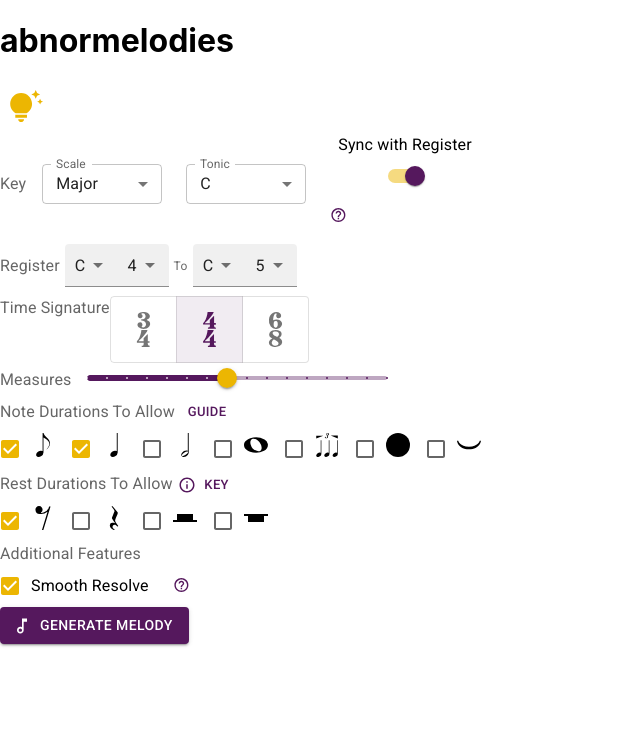
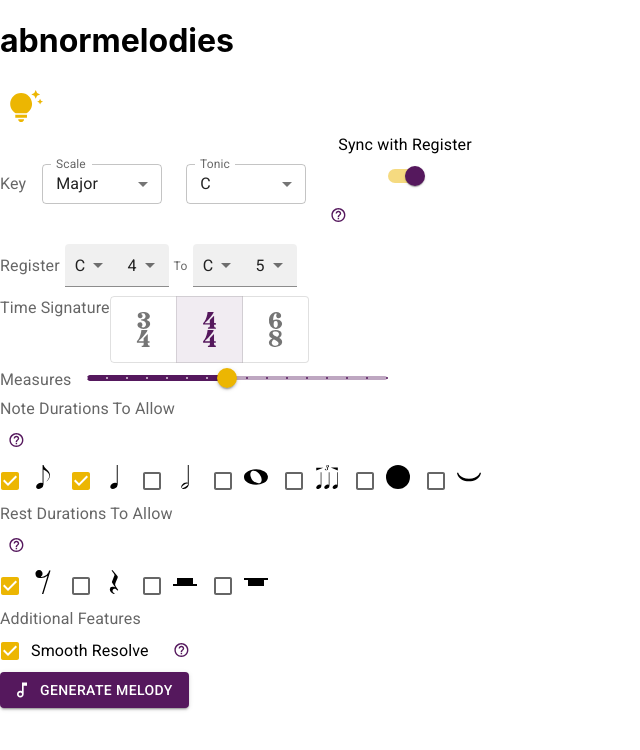
Before and after one commit to technikka/Abnormelodies_UI, a React (Create React App) app: page / in a window 1280 px wide. Shown: the top 750 px of the page, without its empty margins (0-640 px from the left). Built offline with nearby package versions, Linux system fonts and the light colour scheme.

Commit message:
change duration modals into popovers, change every component with popover to use popoverContent method

```diff
--- a/src/components/FormNoteDurations.js
+++ b/src/components/FormNoteDurations.js
@@ -7,7 +7,8 @@ import NoteEighthIcon from "../icons/NoteEighthIcon";
 import NoteTripletIcon from "../icons/NoteTripletIcon";
 import DotIcon from "../icons/DotIcon";
 import TieIcon from "../icons/TieIcon";
-import FormNoteDurationsModal from "../components/FormNoteDurationsModal";
+import TipsAndUpdatesIcon from '@mui/icons-material/TipsAndUpdates';
+import TooltipPopover from "../components/TooltipPopover";
 import {
   Grid,
   FormControlLabel,
@@ -16,6 +17,7 @@ import {
   Checkbox,
   FormHelperText,
   Tooltip,
+  Typography,
 } from "@mui/material";
 
 const FormNoteDurations = (props) => {
@@ -119,12 +121,49 @@ const FormNoteDurations = (props) => {
     return true;
   };
 
+  const popoverContent = () => {
+    return (
+      <div >
+        <Typography variant={"subtitle2"}>Notes and Augmentations</Typography>
+        <br />
+        <Typography>
+          <Typography variant="caption" style={{display: "block"}}>
+            <NoteEighthIcon /> <b>Eighth</b> - 1/8 of a whole.
+          </Typography>
+          <Typography variant="caption" style={{display: "block"}}>
+            <NoteQuarterIcon /> <b>Quarter</b> - 1/4 of a whole.
+          </Typography>
+          <Typography variant="caption" style={{display: "block"}}>
+            <NoteHalfIcon /> <b>Half</b> - 1/2 of a whole.
+          </Typography>
+          <Typography variant="caption" style={{display: "block"}}>
+            <NoteWholeIcon /> <b>Whole</b>
+          </Typography>
+          <Typography variant="caption" style={{display: "block"}}>
+            <NoteTripletIcon /> <b>Triplet</b> - the sum of the set equals 1/2 of a whole.
+          </Typography>
+          <br />
+          <Typography variant="caption" style={{display: "block"}}>
+            <DotIcon /> <b>Dots</b> - extend its note's duration by 1/2 that note's value.
+          </Typography>
+          <Typography variant="caption" style={{display: "block"}}>
+            <TieIcon /> <b>Ties</b> - connect two notes of the same pitch to create one duration.
+          </Typography>
+          <br />
+          <Typography variant="caption">
+            Check out <TipsAndUpdatesIcon fontSize="small" color="secondary"/> for more detailed information.
+          </Typography>
+        </Typography>
+      </div>
+    )
+  }
+
   return (
     <div>
       <Grid container direction="column">
         <Grid item>
           <FormLabel>Note Durations To Allow</FormLabel>
-          <FormNoteDurationsModal  />
+          <TooltipPopover content={popoverContent()}/>
         </Grid>
 
         <Grid item>
--- a/src/components/FormNoteDurationsModal.js
+++ /dev/null
@@ -1,75 +0,0 @@
-import NoteWholeIcon from "../icons/NoteWholeIcon";
-import NoteHalfIcon from "../icons/NoteHalfIcon";
-import NoteQuarterIcon from "../icons/NoteQuarterIcon";
-import NoteEighthIcon from "../icons/NoteEighthIcon";
-import NoteTripletIcon from "../icons/NoteTripletIcon";
-import DotIcon from "../icons/DotIcon";
-import TieIcon from "../icons/TieIcon";
-import TipsAndUpdatesIcon from '@mui/icons-material/TipsAndUpdates';
-import { Modal, Button, Box, Typography, Tooltip } from "@mui/material";
-import { useState } from "react";
-
-const FormNoteDurationsModal = () => {
-  const [open, setOpen] = useState(false);
-  const handleOpen = () => setOpen(true);
-  const handleClose = () => setOpen(false);
-
-  const style = {
-    position: 'absolute',
-    top: '50%',
-    left: '50%',
-    transform: 'translate(-50%, -50%)',
-    width: "300px",
-    maxWidth: 800,
-    bgcolor: 'background.paper',
-    border: '2px solid #000',
-    boxShadow: 24,
-    p: 4,
-  };
-
-  return (
-    <div style={{ display: "inline-block" }}>
-      <Tooltip title="View note values" placement="right" disableInteractive>
-        <Button variant="text" size="small" onClick={handleOpen}>
-          Guide
-        </Button>
-      </Tooltip>
-      <Modal open={open} onClose={handleClose}>
-        <Box sx={style}>
-          <Typography variant={"h6"}>Notes and Augmentations</Typography>
-          <br />
-          <Typography>
-            <Typography>
-              <NoteEighthIcon /> <b>Eighth</b> - 1/8 of a whole.
-            </Typography>
-            <Typography>
-              <NoteQuarterIcon /> <b>Quarter</b> - 1/4 of a whole.
-            </Typography>
-            <Typography>
-              <NoteHalfIcon /> <b>Half</b> - 1/2 of a whole.
-            </Typography>
-            <Typography>
-              <NoteWholeIcon /> <b>Whole</b>
-            </Typography>
-            <Typography>
-              <NoteTripletIcon /> <b>Triplet</b> - the sum of the set equals 1/2 of a whole.
-            </Typography>
-            <br />
-            <Typography>
-              <DotIcon /> <b>Dots</b> - extend its note's duration by 1/2 that note's value.
-            </Typography>
-            <Typography>
-              <TieIcon /> <b>Ties</b> - connect two notes of the same pitch to create one duration.
-            </Typography>
-            <br />
-            <Typography variant="body2">
-              Check out <TipsAndUpdatesIcon fontSize="small" color="secondary"/> for more detailed information.
-            </Typography>
-          </Typography>
-        </Box>
-      </Modal>
-    </div>
-  );
-};
-
-export default FormNoteDurationsModal;
--- a/src/components/FormPitch.js
+++ b/src/components/FormPitch.js
@@ -10,7 +10,8 @@ import {
   Select,
   MenuItem,
   FormControlLabel,
-  FormLabel
+  FormLabel,
+  Typography,
 } from "@mui/material";
 
 const FormPitch = (props) => {
@@ -47,6 +48,18 @@ const FormPitch = (props) => {
         </MenuItem>
       );
     });
+  };
+
+  const popoverContent = () => {
+    return (
+      <div>
+        <Typography variant="caption">
+          <b>Sync With Register:</b> when active, register selection changes to
+          match the tonic you select here. You can still change the register
+          notes, but they'll sync with the key tonic again if you change it.
+        </Typography>
+      </div>
+    );
   };
 
   return (
@@ -93,9 +106,7 @@ const FormPitch = (props) => {
             onChange={props.handleSyncTonicsChange}
             labelPlacement="top"
           />
-          <TooltipPopover content="
-          Sync With Register: when active, register selection changes to match the tonic you select here. You can still change the register notes, but they'll sync with the key tonic again if you change it.
-          "/>
+          <TooltipPopover content={popoverContent()} />
         </Grid>
       </Grid>
 
--- a/src/components/FormRestDurations.js
+++ b/src/components/FormRestDurations.js
@@ -2,13 +2,15 @@ import RestWholeIcon from "../icons/RestWholeIcon";
 import RestHalfIcon from "../icons/RestHalfIcon";
 import RestQuarterIcon from "../icons/RestQuarterIcon";
 import RestEighthIcon from "../icons/RestEighthIcon";
-import FormRestDurationsModal from "../components/FormRestDurationsModal";
+import TooltipPopover from "../components/TooltipPopover";
+import TipsAndUpdatesIcon from '@mui/icons-material/TipsAndUpdates';
 import {
   Grid,
   FormControlLabel,
   FormLabel,
   FormGroup,
-  Checkbox
+  Checkbox,
+  Typography
 } from "@mui/material";
 
 const FormRestDurations = (props) => {
@@ -28,12 +30,39 @@ const FormRestDurations = (props) => {
     return false
   }
 
+  const popoverContent = () => {
+    return (
+      <div>
+        <Typography variant={"subtitle2"}>Rests</Typography>
+          <br />
+          <Typography>
+            <Typography variant="caption" style={{display: "block"}}>
+              <RestEighthIcon /> <b>Eighth</b> - 1/8 of a whole.
+            </Typography>
+            <Typography variant="caption" style={{display: "block"}}>
+              <RestQuarterIcon /> <b>Quarter</b> - 1/4 of a whole.
+            </Typography>
+            <Typography variant="caption" style={{display: "block"}}>
+              <RestHalfIcon /> <b>Half</b> - 1/2 of a whole.
+            </Typography>
+            <Typography variant="caption" style={{display: "block"}}>
+              <RestWholeIcon /> <b>Whole</b>
+            </Typography>
+            <br />
+            <Typography variant="caption" style={{display: "block"}}>
+              Check out <TipsAndUpdatesIcon fontSize="small" color="secondary"/> for more detailed information.
+            </Typography>
+          </Typography>
+      </div>
+    )
+  }
+
   return (
     <div>
       <Grid container direction="column">
         <Grid item>
           <FormLabel>Rest Durations To Allow</FormLabel>
-          <FormRestDurationsModal />
+          <TooltipPopover content={popoverContent()} />
         </Grid>
 
         <Grid item>
--- a/src/components/FormRestDurationsModal.js
+++ /dev/null
@@ -1,64 +0,0 @@
-import RestWholeIcon from "../icons/RestWholeIcon";
-import RestHalfIcon from "../icons/RestHalfIcon";
-import RestQuarterIcon from "../icons/RestQuarterIcon";
-import RestEighthIcon from "../icons/RestEighthIcon";
-import InfoOutlinedIcon from '@mui/icons-material/InfoOutlined';
-import TipsAndUpdatesIcon from '@mui/icons-material/TipsAndUpdates';
-import { Modal, Button, Box, Typography, Tooltip } from "@mui/material";
-import { useState } from "react";
-
-const FormRestDurationsModal = () => {
-  const [open, setOpen] = useState(false);
-  const handleOpen = () => setOpen(true);
-  const handleClose = () => setOpen(false);
-
-  const style = {
-    position: 'absolute',
-    top: '50%',
-    left: '50%',
-    transform: 'translate(-50%, -50%)',
-    width: "300px",
-    maxWidth: 800,
-    bgcolor: 'background.paper',
-    border: '2px solid #000',
-    boxShadow: 24,
-    p: 4,
-  };
-
-  return (
-    <div style={{ display: "inline-block" }}>
-      <Tooltip title="View rest values" placement="right" disableInteractive>
-        <Button variant="text" size="small" onClick={handleOpen} startIcon={<InfoOutlinedIcon />}>
-          Key
-        </Button>
-      </Tooltip>
-      <Modal open={open} onClose={handleClose}>
-        <Box sx={style}>
-          <Typography variant={"h6"}>Rests</Typography>
-          <br />
-          <Typography>
-            <Typography>
-              <RestEighthIcon /> <b>Eighth</b> - 1/8 of a whole.
-            </Typography>
-            <Typography>
-              <RestQuarterIcon /> <b>Quarter</b> - 1/4 of a whole.
-            </Typography>
-            <Typography>
-              <RestHalfIcon /> <b>Half</b> - 1/2 of a whole.
-            </Typography>
-            <Typography>
-              <RestWholeIcon /> <b>Whole</b>
-            </Typography>
-            <br />
-            <Typography variant="body2">
-              Check out <TipsAndUpdatesIcon fontSize="small" color="secondary"/> for more detailed information.
-            </Typography>
-          </Typography>
-        </Box>
-      </Modal>
-    </div>
-  )
-
-}
-
-export default FormRestDurationsModal;
--- a/src/components/FormRules.js
+++ b/src/components/FormRules.js
@@ -4,7 +4,8 @@ import {
   FormControlLabel,
   FormLabel,
   FormGroup,
-  Checkbox
+  Checkbox,
+  Typography,
 } from "@mui/material";
 
 const FormRules = (props) => {
@@ -12,6 +13,17 @@ const FormRules = (props) => {
 
   const isChecked = (rule) => {
     return props.rules[rule] === true;
+  };
+
+  const popoverContent = () => {
+    return (
+      <div>
+        <Typography variant="caption">
+          <b>Smooth Resolve:</b> when selected, longer durations will be
+          preferred near the end of the melody to create a less abrubt finish.
+        </Typography>
+      </div>
+    );
   };
 
   return (
@@ -34,9 +46,7 @@ const FormRules = (props) => {
               }
               label="Smooth Resolve"
             />
-            <TooltipPopover content="
-              Smooth Resolve: when selected, longer durations will be preferred near the end of the melody to create a less abrubt finish.
-            "/>
+            <TooltipPopover content={popoverContent()} />
           </FormGroup>
         </Grid>
       </Grid>
--- a/src/components/MelodyAudio.js
+++ b/src/components/MelodyAudio.js
@@ -1,16 +1,17 @@
 import { useRef, useEffect, useState } from "react";
 import * as Tone from "tone";
 import MelodyAudioTempo from "./MelodyAudioTempo";
-import PlayArrowIcon from '@mui/icons-material/PlayArrow';
-import StopIcon from '@mui/icons-material/Stop';
-import ReplayIcon from '@mui/icons-material/Replay';
+import PlayArrowIcon from "@mui/icons-material/PlayArrow";
+import StopIcon from "@mui/icons-material/Stop";
+import ReplayIcon from "@mui/icons-material/Replay";
 import SwitchCustom from "../components/SwitchCustom";
 import TooltipPopover from "../components/TooltipPopover";
 import {
   FormControlLabel,
   Button,
   ButtonGroup,
-  Grid
+  Grid,
+  Typography,
 } from "@mui/material";
 
 const MelodyAudio = (props) => {
@@ -36,7 +37,7 @@ const MelodyAudio = (props) => {
 
   const createSynth = () => {
     synth.current = new Tone.Synth({
-      onsilence: stopTone
+      onsilence: stopTone,
     }).toDestination();
   };
 
@@ -60,8 +61,7 @@ const MelodyAudio = (props) => {
   const toneDuration = (fragment, i) => {
     if (fragment.tie && fragment.tie === "start") {
       return (
-        (fragment.duration + melodyFragments[i + 1].duration) /
-        tempoFactor
+        (fragment.duration + melodyFragments[i + 1].duration) / tempoFactor
       );
     } else if (fragment.tie && fragment.tie === "stop") {
       return 0;
@@ -87,35 +87,60 @@ const MelodyAudio = (props) => {
   const playOrRestartBtn = () => {
     if (isPlaying) {
       return (
-        <Button id="play-btn" startIcon={<ReplayIcon />} onClick={startTone} style={{width: "118px"}}>
+        <Button
+          id="play-btn"
+          startIcon={<ReplayIcon />}
+          onClick={startTone}
+          style={{ width: "118px" }}
+        >
           Restart
         </Button>
-      )
+      );
     }
     return (
-      <Button id="play-btn" startIcon={<PlayArrowIcon />} onClick={startTone} style={{width: "118px"}}>
+      <Button
+        id="play-btn"
+        startIcon={<PlayArrowIcon />}
+        onClick={startTone}
+        style={{ width: "118px" }}
+      >
         Play
       </Button>
-    )
-  }
+    );
+  };
+
+  const popoverContent = () => {
+    return (
+      <div>
+        <Typography variant="caption">
+          <b>Auto Play:</b> when on, new melodies will start playing without the
+          need to click play.
+        </Typography>
+      </div>
+    );
+  };
 
   return (
-    <div style={{margin: "10px"}}>
-      <Grid container alignItems="center" style={{gap: 15}}>
+    <div style={{ margin: "10px" }}>
+      <Grid container alignItems="center" style={{ gap: 15 }}>
         <ButtonGroup variant="outlined" color="primary">
           {playOrRestartBtn()}
-          <Button id="stop-btn" startIcon={<StopIcon />} onClick={stopTone} style={{width: "118px"}}>
+          <Button
+            id="stop-btn"
+            startIcon={<StopIcon />}
+            onClick={stopTone}
+            style={{ width: "118px" }}
+          >
             Stop
           </Button>
         </ButtonGroup>
-          <FormControlLabel control={
-            <SwitchCustom
-            name="autoplay"
-            onChange={handleAutoPlayChange}  />
-          } label="Auto Play"/>
-          <TooltipPopover content="
-            Auto Play: when on, new melodies will start playing without the need to click play.
-          "/>
+        <FormControlLabel
+          control={
+            <SwitchCustom name="autoplay" onChange={handleAutoPlayChange} />
+          }
+          label="Auto Play"
+        />
+        <TooltipPopover content={popoverContent()} />
       </Grid>
 
       <MelodyAudioTempo
--- a/src/components/MelodyAudioTempo.js
+++ b/src/components/MelodyAudioTempo.js
@@ -1,30 +1,36 @@
 import SliderCustom from "../components/SliderCustom";
 import TooltipPopover from "../components/TooltipPopover";
-import {
-  FormLabel,
-  Grid
-} from "@mui/material";
+import { FormLabel, Grid, Typography } from "@mui/material";
 
 const MelodyAudioTempo = (props) => {
   const tempoMin = 250;
   const tempoMax = 450;
 
-  const sliderMarks= [
+  const sliderMarks = [
     { value: 250, label: "- -" },
     { value: 300, label: "-" },
-    { value: 350, label: "|"},
+    { value: 350, label: "|" },
     { value: 400, label: "+" },
-    { value: 450, label: "++"},
+    { value: 450, label: "++" },
   ];
+
+  const popoverContent = () => {
+    return (
+      <div>
+        <Typography variant="caption">
+          <b>Tempo:</b> changes the speed of playback. If a melody is playing,
+          restart it to execute the change.
+        </Typography>
+      </div>
+    );
+  };
 
   return (
     <div>
       <Grid container spacing={2} alignItems="center">
         <Grid item>
           <FormLabel>Tempo</FormLabel>
-          <TooltipPopover content="
-            Tempo: changes the speed of playback. If a melody is playing, restart it to execute the change.
-          "/>
+          <TooltipPopover content={popoverContent()} />
         </Grid>
 
         <Grid item>
@@ -36,10 +42,10 @@ const MelodyAudioTempo = (props) => {
             step={null}
             marks={sliderMarks}
             onChange={props.handleTempoChange}
-            style={{width: "230px"}}
+            style={{ width: "230px" }}
           />
         </Grid>
-    </Grid>
+      </Grid>
     </div>
   );
 };
```
